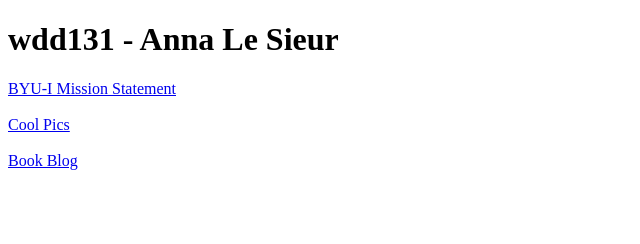
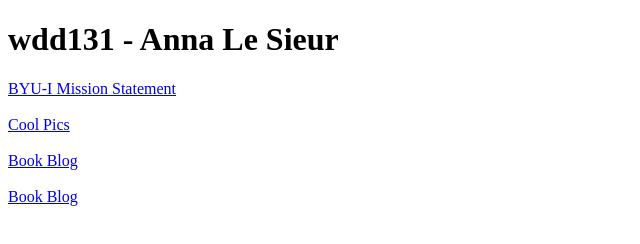
Before and after one commit to alesieur1209/wdd131, a plain HTML site: page index.html in a window 1280 px wide. Shown: the whole page, without its empty margins (0-640 px from the left). Drawn offline with Linux system fonts and the light colour scheme.

Commit message:
added link to credit card assignment

```diff
--- a/index.html
+++ b/index.html
@@ -13,5 +13,7 @@
     <a href="https://alesieur1209.github.io/wdd131/coolpics/index.html">Cool Pics</a>
     <br><br>
     <a href="https://alesieur1209.github.io/wdd131/building_a_blog/index.html">Book Blog</a>
+    <br><br>
+    <a href="https://alesieur1209.github.io/wdd131/credit_card_form/index.html">Book Blog</a>
 </body>
 </html>
```
